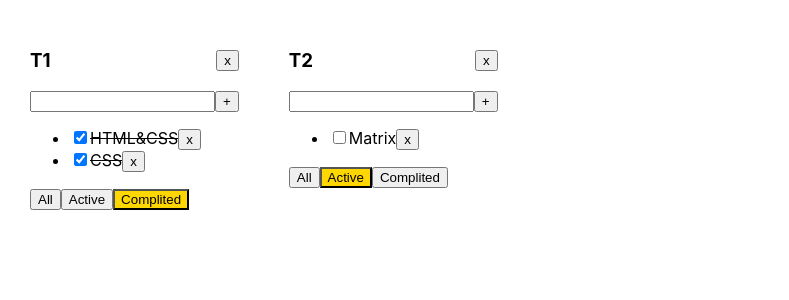
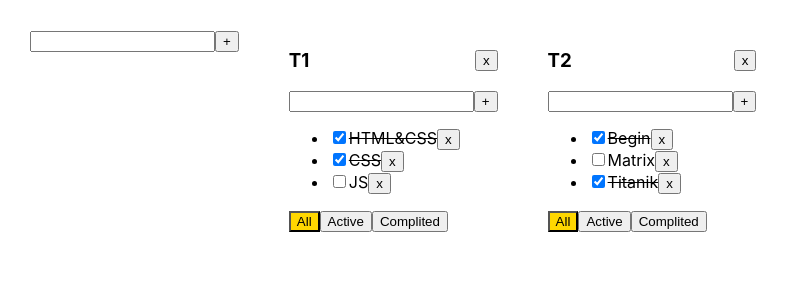
Before and after one commit to vkuznetsoff/todolist-fantastic, a React (Create React App) app: page / in a window 1280 px wide. Shown: the top 300 px of the page, without its empty margins (0-789 px from the left). Built offline with nearby package versions, Linux system fonts and the light colour scheme.

Commit message:
Create AddItemForm

```diff
--- /dev/null
+++ b/src/AddItemForm.tsx
@@ -0,0 +1,46 @@
+import { ChangeEvent, KeyboardEvent, useState } from "react";
+
+type AddItemFormPropsType = {
+    id: string,
+    addItem: (title: string, todolistId: string) => void,
+
+
+  }
+
+  export function AddItemForm(props: AddItemFormPropsType) {
+    const [title, setTitle] = useState('')
+    const [error, setError] = useState<string | null>(null)
+
+    function handleChangeInput(e: ChangeEvent<HTMLInputElement>) {
+      setError(null)
+      setTitle(e.target.value);
+    }
+
+    function inputKeyDown(e: KeyboardEvent<HTMLInputElement>) {
+      if (e.key == "Enter") {
+        handleAddTask();
+      }
+    }
+
+
+    function handleAddTask() {
+      if (title.trim() !== '') {
+        props.addItem(title, props.id);
+        setTitle("");
+      }
+      else { setError('Title is required!') }
+
+    }
+
+    return <div>
+      <input
+        type="text"
+        value={title}
+        onChange={handleChangeInput}
+        onKeyDown={inputKeyDown}
+        className={error ? "error" : ""}
+      />
+      <button onClick={handleAddTask}>+</button>
+      {error && <div className="error-msg">{error}</div>}
+    </div>
+  }
--- a/src/App.tsx
+++ b/src/App.tsx
@@ -3,6 +3,7 @@ import logo from "./logo.svg";
 import "./App.css";
 import { TaskType, Todolist } from "./Todolist";
 import { v1 } from "uuid";
+import { AddItemForm } from "./AddItemForm";
 
 
 
@@ -29,13 +30,13 @@ function App() {
         id: tdList1,
         title: 'T1',
         // tasks: tasks1,
-        filter: 'complited'
+        filter: 'all'
       },
       {
         id: tdList2,
         title: 'T2',
         // tasks: tasks2,
-        filter: 'active'
+        filter: 'all'
       }
     ]
   )
@@ -89,19 +90,18 @@ function App() {
     if (task) {
       task.isDone = !task.isDone
     }
-    setTasks({...tasks})
+    setTasks({ ...tasks })
   }
 
   function deleteTodolist(todolistId: string) {
     setTodolists(todolists.filter(td => td.id != todolistId))
     delete tasks[todolistId]
-    setTasks({...tasks})
+    setTasks({ ...tasks })
   }
 
   return (
     <div className="App">
-
-
+      <AddItemForm addItem={ () => {}} id="121212" />
       {
         todolists.map(tl => {
           let tasksForUI = tasks[tl.id]
--- a/src/Todolist.tsx
+++ b/src/Todolist.tsx
@@ -9,7 +9,8 @@ import {
 import { EventType } from "@testing-library/react";
 import { v1 } from "uuid";
 
-import    "./Todolist.css"
+import "./Todolist.css"
+import { AddItemForm } from "./AddItemForm";
 
 
 export type TaskType = {
@@ -31,32 +32,11 @@ type PropsType = {
 };
 
 export function Todolist(props: PropsType) {
-  const [title, setTitle] = useState("");
-  const [error, setError] = useState<string | null>(null)
 
   const handleClick = (taskId: string) => {
     props.removeTask(taskId, props.id);
   };
 
-  function handleAddTask() {
-    if (title.trim() !== '') {
-      props.addTask(title, props.id);
-      setTitle("");
-    }
-    else { setError('Title is required!') }
-
-  }
-
-  function inputKeyDown(e: KeyboardEvent<HTMLInputElement>) {
-    if (e.key == "Enter") {
-      handleAddTask();
-    }
-  }
-
-  function handleChangeInput(e: ChangeEvent<HTMLInputElement>) {
-    setError(null)
-    setTitle(e.target.value);
-  }
 
   function deleteTodolistHandle() {
     props.deleteTodolist(props.id)
@@ -69,18 +49,9 @@ export function Todolist(props: PropsType) {
         <button onClick={() => deleteTodolistHandle()}>x</button>
       </div>
 
-      <div className="todolist-content">
-        <input
-          type="text"
-          value={title}
-          onChange={handleChangeInput}
-          onKeyDown={inputKeyDown}
-          className={error ? "error": ""}
-        />
-        <button onClick={handleAddTask}>+</button>
-        {error && <div className="error-msg">{error}</div>}
 
-      </div>
+      <AddItemForm addItem={props.addTask} id={props.id} />
+
       <ul>
         {props.tasks.map((el) => (
           <li key={el.id} className={el.isDone ? 'is-done' : ''}>
@@ -93,15 +64,15 @@ export function Todolist(props: PropsType) {
       </ul>
 
       <div>
-        <button key={v1()} className={props.filter =='all' ? 'btn-active' : ''}
+        <button key={v1()} className={props.filter == 'all' ? 'btn-active' : ''}
           onClick={() => props.filterTask("all", props.id)}>All</button>
 
         <button key={v1()}
-        className={props.filter =='active' ?  'btn-active' : ''}
+          className={props.filter == 'active' ? 'btn-active' : ''}
           onClick={() => props.filterTask("active", props.id)}>Active</button>
 
         <button key={v1()}
-        className={props.filter =='complited' ? 'btn-active' : ''}
+          className={props.filter == 'complited' ? 'btn-active' : ''}
           onClick={() => props.filterTask("complited", props.id)}>Complited</button>
 
       </div>
```
